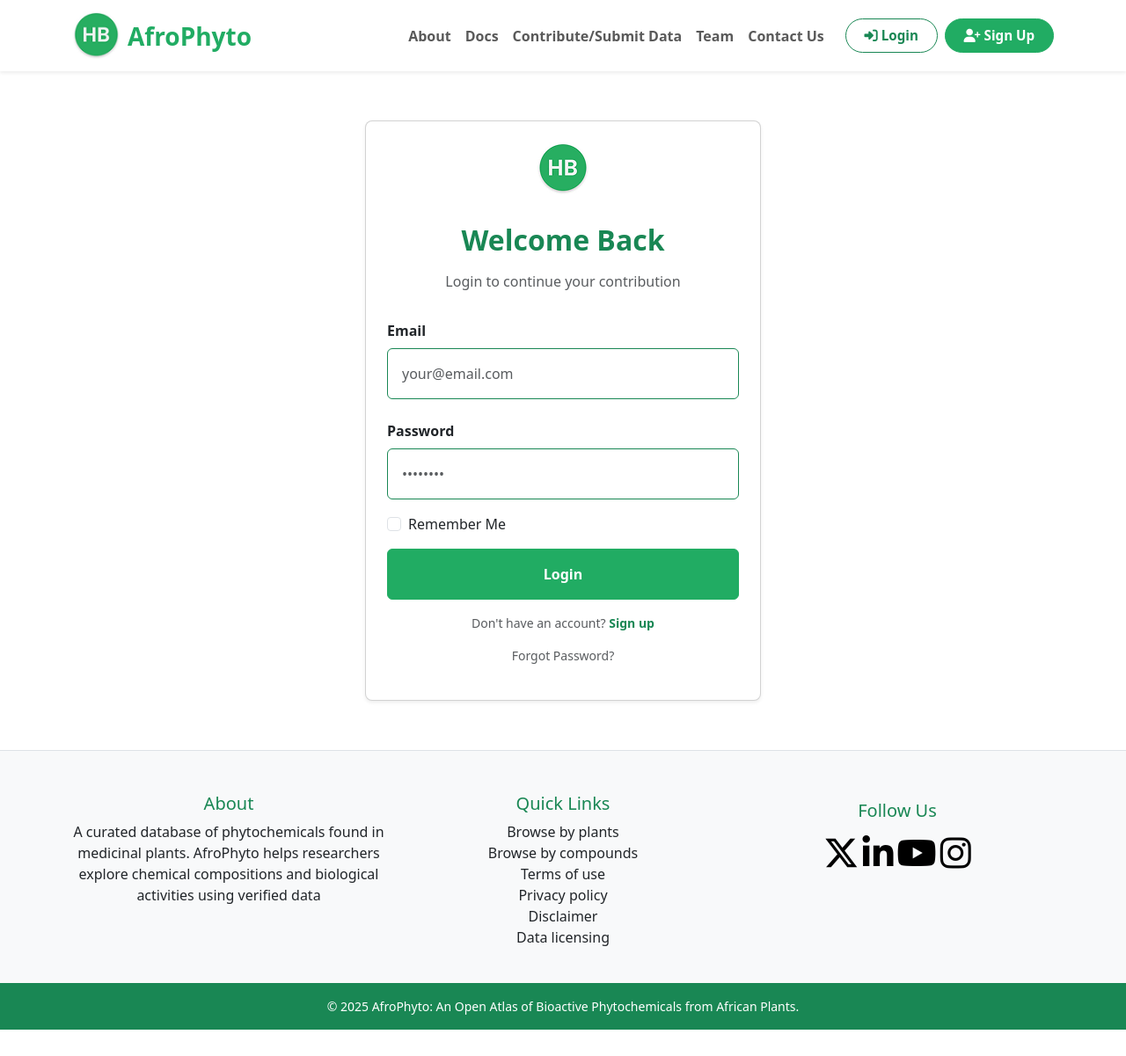
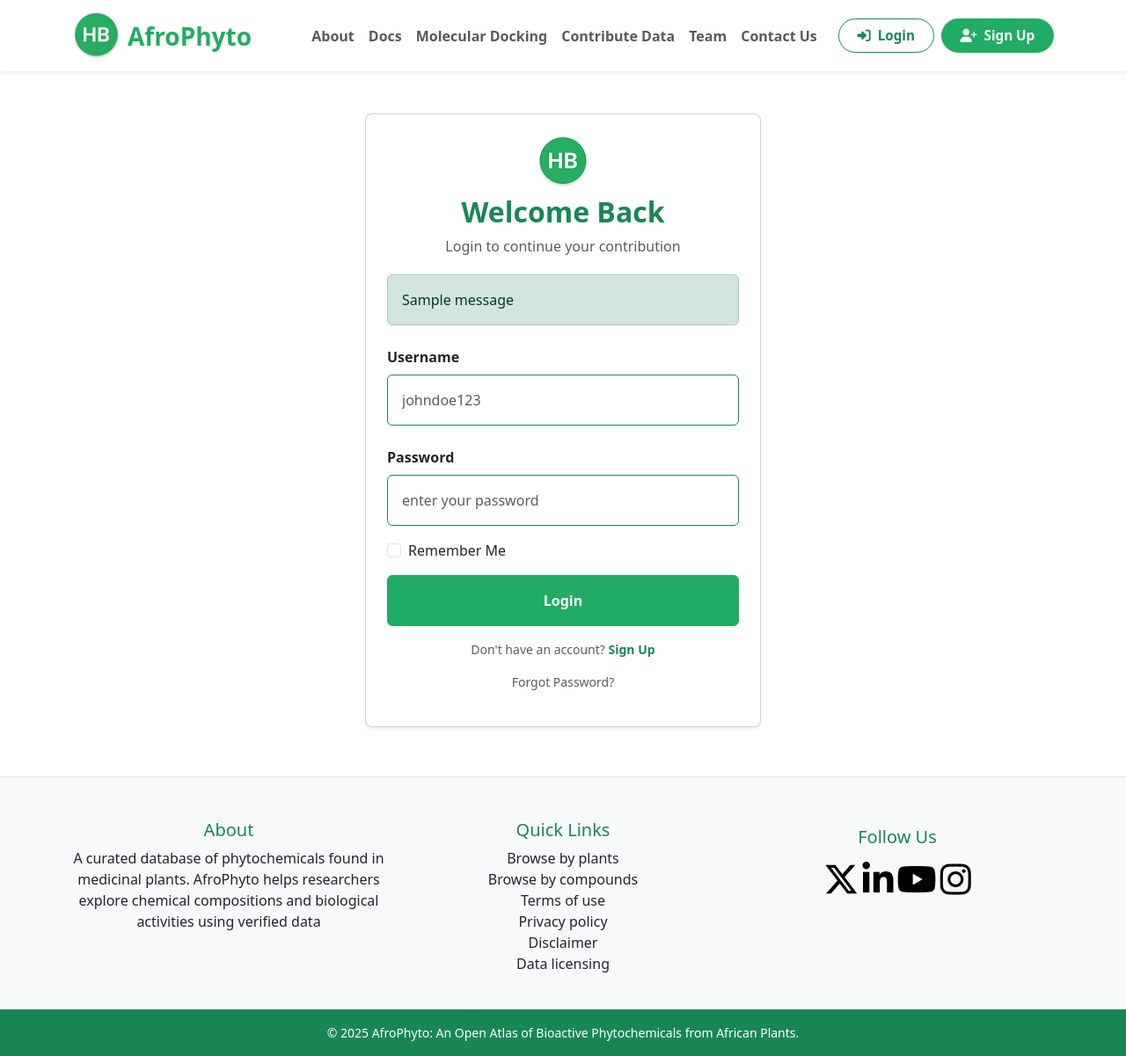
Before and after one commit to HackBio-Internship/afro-phyto--unilag, a Django app: template main/templates/login.html in a window 1280 px wide. Shown: the whole page at 88% size. Before the commit the page ends 1171 px from the top, so only its background shows below. Run offline with Django 5.2, Linux system fonts and the light colour scheme; the template is opened without the code that fills it, so the values that code supplies are empty; tables that the repository leaves empty hold one stand-in row (values such as "Sample post"); one stand-in notice (Sample message) is shown; parts of the project's set-up code (start-up, migrations or seed data) failed here and were passed over; some libraries are stand-ins or nearby versions.

Commit message:
updated login page

```diff
--- a/main/templates/login.html
+++ b/main/templates/login.html
@@ -12,7 +12,7 @@
 </head>
 <body>
 
-<!-- Header-->
+<!-- Header -->
 <header class="navbar navbar-expand-md sticky-top shadow-sm py-2 bg-white">
     <div class="container">
         <a class="navbar-brand d-flex align-items-center" href="{% url 'index' %}">
@@ -26,52 +26,102 @@
             <ul class="navbar-nav ms-auto align-items-center">
                 <li class="nav-item"><a class="nav-link fw-semibold" href="{% url 'about' %}">About</a></li>
                 <li class="nav-item"><a class="nav-link fw-semibold" href="{% url 'documentation' %}">Docs</a></li>
-                <li class="nav-item"><a class="nav-link fw-semibold" href="{% url 'contribute' %}">Contribute/Submit Data</a></li>
+                <li class="nav-item"><a class="nav-link fw-semibold" href="{% url 'docking_with_diffdock' %}">Molecular Docking</a></li>
+                <li class="nav-item"><a class="nav-link fw-semibold" href="{% url 'contribute' %}">Contribute Data</a></li>
                 <li class="nav-item"><a class="nav-link fw-semibold" href="{% url 'team' %}">Team</a></li>
                 <li class="nav-item"><a class="nav-link fw-semibold" href="{% url 'contact' %}">Contact Us</a></li>
-                <li class="nav-item d-flex flex-column flex-md-row align-items-center gap-2 gap-md-2 ms-md-3 header-auth-buttons">
-                    <!-- Login Button -->
-                    <a href="{% url 'login' %}" class="btn btn-outline-success d-flex align-items-center gap-1" data-bs-toggle="tooltip" data-bs-placement="bottom" title="Already have an account? Login">
-                        <i class="fa-solid fa-right-to-bracket"></i> Login
-                    </a>
-                    <!-- Sign Up Button -->
-                    <a href="{% url 'signup' %}" class="btn btn-success d-flex align-items-center gap-1" data-bs-toggle="tooltip" data-bs-placement="bottom" title="Create a new account">
-                        <i class="fa-solid fa-user-plus"></i> Sign Up
-                    </a>
-                </li>
+
+                {% if user.is_authenticated %}
+                    <li class="nav-item ms-md-3 d-flex flex-column flex-md-row gap-2 header-auth-buttons">
+                        <a href="{% url 'dashboard' %}" class="btn btn-outline-success d-flex align-items-center gap-2">
+                            <i class="fa-solid fa-user"></i> Dashboard
+                        </a>
+                        {% if is_manager %}
+                            <!-- <a href="{% url 'review_contributions' %}" class="btn btn-warning d-flex align-items-center gap-2">
+                                <i class="fa-solid fa-check"></i> Review
+                            </a>-->
+                        {% endif %}
+                        <a href="{% url 'logout' %}" class="btn btn-danger d-flex align-items-center gap-2">
+                            <i class="fa-solid fa-right-from-bracket"></i> Logout
+                        </a>
+                    </li>
+                {% else %}
+                    <li class="nav-item ms-md-3 d-flex flex-column flex-md-row gap-2 header-auth-buttons">
+                        <a href="{% url 'login' %}" class="btn btn-outline-success d-flex align-items-center gap-2">
+                            <i class="fa-solid fa-right-to-bracket"></i> Login
+                        </a>
+                        <a href="{% url 'signup' %}" class="btn btn-success d-flex align-items-center gap-2">
+                            <i class="fa-solid fa-user-plus"></i> Sign Up
+                        </a>
+                    </li>
+                {% endif %}
             </ul>
         </nav>
     </div>
 </header>
 
-<!--Login Section-->
-<div class="auth-card card border-1 shadow-sm p-4 rounded-3 bg-white">
-    <div class="text-center mb-4">
+<!-- Login Form -->
+<div class="auth-card card border-1 shadow-sm p-4 rounded-3 bg-white mx-auto mt-5" style="max-width: 450px;">
+    <div class="text-center mb-1">
         <img src="{% static 'images/logo.png' %}" width="60" class="mb-2">
+        <h2 class="fw-bold text-success">Welcome Back</h2>
+        <p class="text-center text-muted">Login to continue your contribution</p>
     </div>
-    <h2 class="fw-bold text-center text-success mb-3">Welcome Back</h2>
-    <p class="text-center text-muted mb-4">Login to continue your contribution</p>
+
+    {% if messages %}
+        {% for message in messages %}
+            <div class="alert alert-{{ message.tags }}">{{ message }}</div>
+        {% endfor %}
+    {% endif %}
+
+    <!-- Non-field errors -->
+    {% if form.non_field_errors %}
+        <div class="alert alert-danger">
+            {% for error in form.non_field_errors %}
+                <div>{{ error }}</div>
+            {% endfor %}
+        </div>
+    {% endif %}
+
     <form method="POST">
         {% csrf_token %}
+
+        <!-- Username -->
         <div class="mb-3">
-            <label class="fw-semibold py-2">Email</label>
-            <input type="email" name="email" class="form-control p-3 border-success rounded-2" placeholder="your@email.com">
+            <label class="fw-semibold py-2" for="id_username">Username</label>
+            <input type="text" name="username" id="id_username"
+                   value="{{ form.username.value|default_if_none:'' }}"
+                   class="form-control p-3 border-success rounded-2"
+                   placeholder="johndoe123" required>
+            {% for error in form.username.errors %}
+                <div class="text-danger small mt-1">{{ error }}</div>
+            {% endfor %}
         </div>
+
+        <!-- Password -->
         <div class="mb-3">
-            <label class="fw-semibold py-2">Password</label>
-            <input type="password" name="password" class="form-control p-3 border-success rounded-2" placeholder="••••••••">
+            <label class="fw-semibold py-2" for="id_password">Password</label>
+            <input type="password" name="password" id="id_password"
+                   class="form-control p-3 border-success rounded-2"
+                   placeholder="enter your password" required>
+            {% for error in form.password.errors %}
+                <div class="text-danger small mt-1">{{ error }}</div>
+            {% endfor %}
         </div>
+
+        <!-- Remember Me -->
         <div class="form-check mb-3">
-            <input class="form-check-input" type="checkbox" id="rememberMe" name="rememberMe">
+            <input class="form-check-input" type="checkbox" id="rememberMe" name="remember_me" {% if form.remember_me.value %}checked{% endif %}>
             <label class="form-check-label" for="rememberMe">Remember Me</label>
         </div>
-        <button class="btn btn-success w-100 py-3 fw-semibold rounded-2" type="submit">Login</button>
+
+        <button type="submit" class="btn btn-success w-100 py-3 fw-semibold rounded-2">Login</button>
+
         <p class="text-center mt-3 small text-muted">
-            Don't have an account?
-            <a href="{% url 'signup' %}" class="text-success fw-semibold">Sign up</a>
+            Don't have an account? <a href="{% url 'signup' %}" class="text-success fw-semibold">Sign Up</a>
         </p>
         <p class="small text-center">
-            <a href="#" class="text-muted">Forgot Password?</a>
+            <a href="{% url 'password_reset' %}" class="text-muted">Forgot Password?</a>
         </p>
     </form>
 </div>
```
